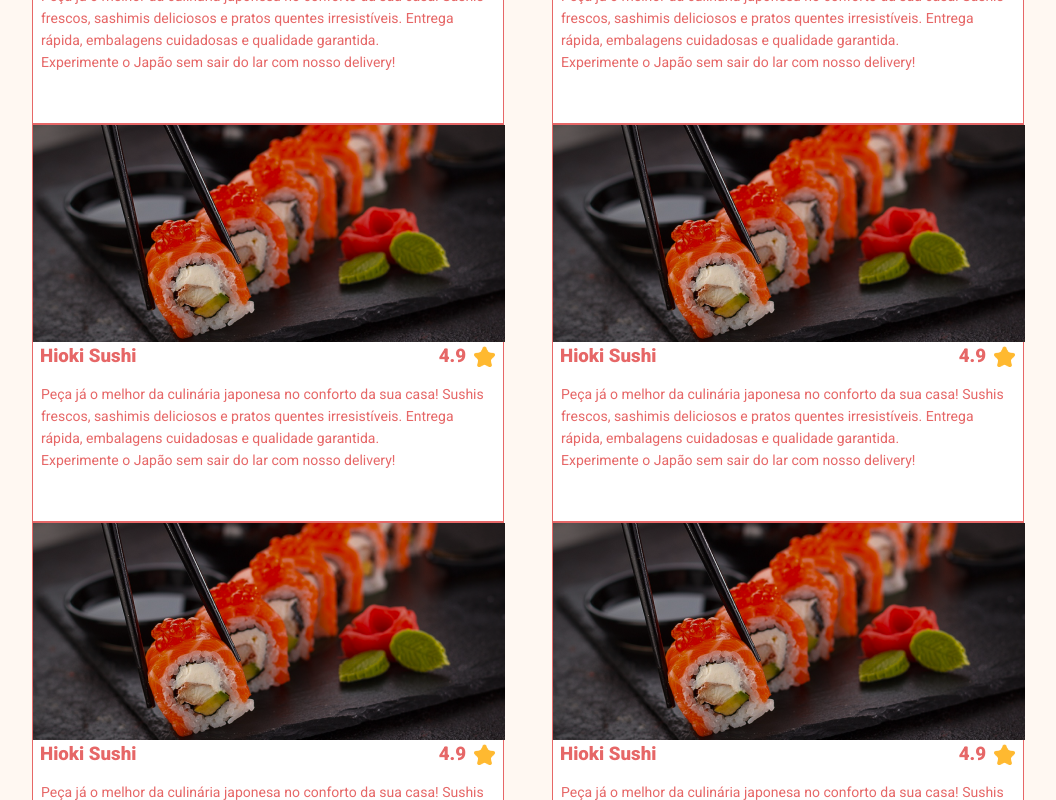
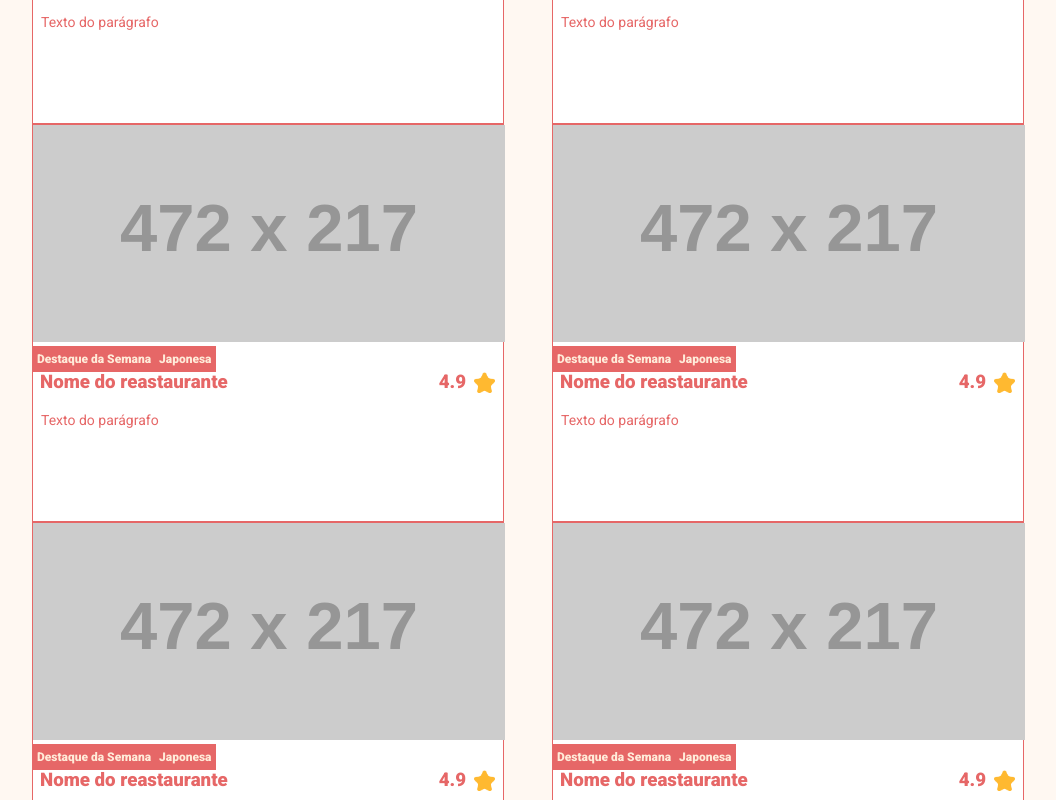
Before and after one commit to andrademachado/Ebac_Efood, a React (Create React App) app: page / in a window 1280 px wide. Shown: the part 720-1520 px from the top of the page, without its empty margins (139-1195 px from the left). Built offline with nearby package versions, Linux system fonts and the light colour scheme.

Commit message:
Desenvolvimento dos arquivos style/ index dos components Product e ProductList

```diff
--- a/src/components/Button/styles.ts
+++ b/src/components/Button/styles.ts
@@ -8,6 +8,7 @@ export const  ButtonContainer = styled.button`
     font-size: 14px;
     font-weight: 700;
     padding: 4px 6px;
+
 `
 export const ButtonLink = styled(Link)`
     background-color: ${cores.vermelho};
@@ -15,5 +16,6 @@ export const ButtonLink = styled(Link)`
     font-size: 14px;
     font-weight: 700;
     padding: 4px 6px;
+
     text-decoration: none;
 `
--- a/src/components/Poster/index.tsx
+++ b/src/components/Poster/index.tsx
@@ -1,6 +1,7 @@
 import { Bloco,  Imagem, Logo, Texto } from "./styles"
 import fundo from '../../assets/images/Fundo.png'
 import logo from '../../assets/images/logo2.png'
+
 
 const Poster = () => (
 
--- a/src/components/Product/index.tsx
+++ b/src/components/Product/index.tsx
@@ -1,37 +1,57 @@
 import Button from "../Button";
 import Tag from "../Tag";
-import { Card, Info, Star, Texto, Title } from "./styles";
+import { Card, CardDescricao, Star, Texto, Title } from "./styles";
 import star from '../../assets/images/star.png'
-import sushi from '../../assets/images/sushi.png'
 
-const Product = () => (
+type Props = {
+    title: string;
+    description:string;
+    infos: string[]
+    image:string
+    number: number
+}
+
+{/*
+    Propriedades =
+
+    image : Foto do sushi
+    info: Tags =  Destaque da Semana / japonesa
+    title nome do restaurante = Hioki Sushi
+    Number : numero da estrla
+    description: Texto do paragrafo
+    Button: tipo Botão
+
+    */}
+
+const Product = ({
+    title,
+    description,
+    infos,
+    image,
+    number
+}: Props) => (
     <Card className="container" >
-        <Info>
+        <CardDescricao>
             <div>
-                <img src={sushi} alt="Prato de sushi" />
-                {/*
-            <Tag>Destaque da semana</Tag>
-            <Tag>Japonesa</Tag>
-
-            */}
+                <img src={image} alt={title} />
+                <div>
+                    {infos.map(info => <Tag key={info}>{info}</Tag>)}
+                </div>
             </div>
             <div>
                 <Title >
-                    <h3>Hioki Sushi </h3>
+                    <h3>{title}</h3>
                     <Star >
-                        <h3>4.9</h3>
+                        <h3>{number}</h3>
                         <img src={star} width={21} height={21} alt="Estrela" />
                     </Star >
                 </Title>
                 <Texto>
-                    <p>Peça já o melhor da culinária japonesa no conforto da sua casa! Sushis <br />
-                        frescos, sashimis deliciosos e pratos quentes irresistíveis. Entrega <br />
-                        rápida, embalagens cuidadosas e qualidade garantida.<br />
-                        Experimente o Japão sem sair do lar com nosso delivery!</p>
-                    {/*        <Button>Saiba mais</Button>            */}
+                    {description}
                 </Texto>
+
             </div>
-        </Info>
+        </CardDescricao>
 
     </Card>
 )
--- a/src/components/Product/styles.ts
+++ b/src/components/Product/styles.ts
@@ -3,15 +3,15 @@ import { cores } from "../../styles";
 
 export const Card = styled.div`
     width: 472px;
-    height: 100%;
     height: 398px;
     margin-bottom: 48px;
     background-color: ${cores.branco};
     color: ${cores.vermelho};
     display: block;
+    position: relative;
 `
 
-export const Info = styled.div`
+export const CardDescricao = styled.div`
     width: 472px;
     height: 100%;
     height: 398px;
@@ -36,7 +36,8 @@ export const Star = styled.div`
     margin-right: 8px;
 `
 export const Texto = styled.div`
-font-size: 14px;
+    color: ${cores.vermelho};
+    font-size: 14px;
     margin-top: 16px;
     margin-left: 8px;
     line-height: 22px;
--- a/src/components/ProductsList/index.tsx
+++ b/src/components/ProductsList/index.tsx
@@ -7,12 +7,48 @@ const ProductsList = () => (
     <Container>
         <div className="container">
         <List>
-            <Product />
-            <Product />
-            <Product />
-            <Product />
-            <Product />
-            <Product />
+            <Product
+                    description="Texto do parágrafo"
+                    image="//placehold.it/472x217"
+                    infos={['Destaque da Semana', 'Japonesa']}
+                    title="Nome do reastaurante"
+                    number={4.9}
+            />
+                <Product
+                    description="Texto do parágrafo"
+                    image="//placehold.it/472x217"
+                    infos={['Destaque da Semana', 'Japonesa']}
+                    title="Nome do reastaurante"
+                    number={4.9}
+                />
+                <Product
+                    description="Texto do parágrafo"
+                    image="//placehold.it/472x217"
+                    infos={['Destaque da Semana', 'Japonesa']}
+                    title="Nome do reastaurante"
+                    number={4.9}
+                />
+                <Product
+                    description="Texto do parágrafo"
+                    image="//placehold.it/472x217"
+                    infos={['Destaque da Semana', 'Japonesa']}
+                    title="Nome do reastaurante"
+                    number={4.9}
+                />
+                <Product
+                    description="Texto do parágrafo"
+                    image="//placehold.it/472x217"
+                    infos={['Destaque da Semana', 'Japonesa']}
+                    title="Nome do reastaurante"
+                    number={4.9}
+                />
+                <Product
+                    description="Texto do parágrafo"
+                    image="//placehold.it/472x217"
+                    infos={['Destaque da Semana', 'Japonesa']}
+                    title="Nome do reastaurante"
+                    number={4.9}
+                />
         </List>
         </div>
     </Container>
--- a/src/components/ProductsList/styles.ts
+++ b/src/components/ProductsList/styles.ts
@@ -1,7 +1,7 @@
 import styled from "styled-components";
 
 export const Container = styled.section`
-    padding: 80px 171px 120px;
+    padding: 80px 171px ;
 `
 export const List = styled.ul`
     display: grid;
```
